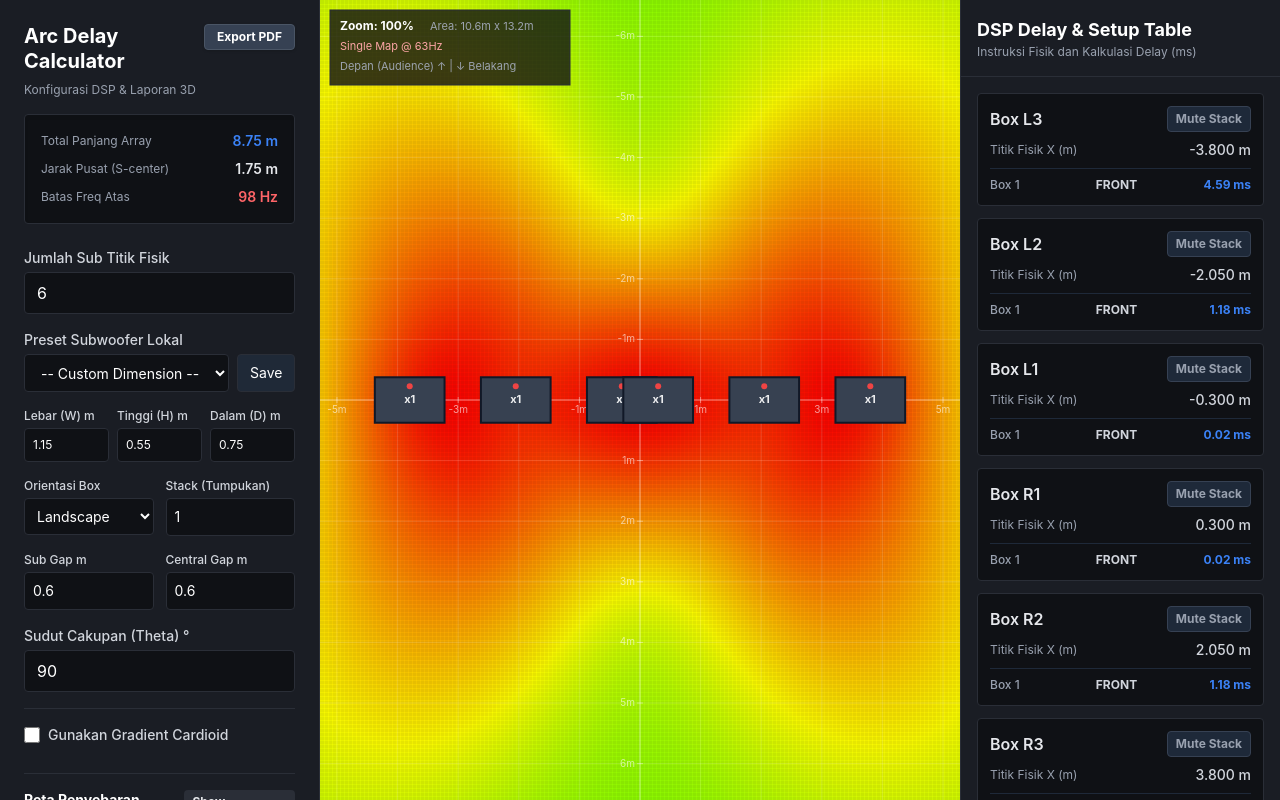
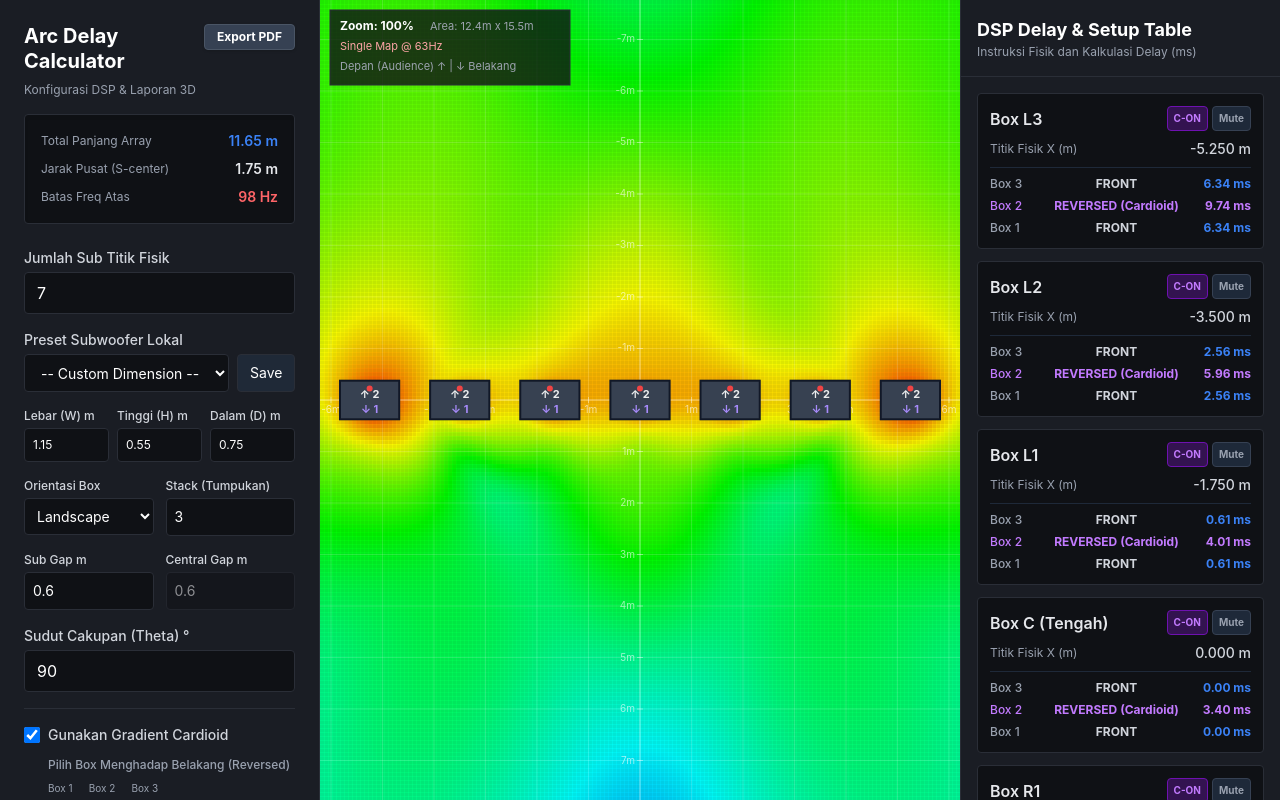
Before and after one commit to senasigit/arc-delay-calculator, a React (Vite) app: page / in a window 1280 px wide. Built offline with nearby package versions, Linux system fonts and the light colour scheme.

Commit message:
feat: phase 7 - per-position cardioid toggle

```diff
--- a/src/App.tsx
+++ b/src/App.tsx
@@ -7,13 +7,13 @@ import { calculateArcDelay } from './utils';
 
 function App() {
   const [settings, setSettings] = useState<SubwooferSettings>({
-    count: 6,
+    count: 7, // User want to test 7
     preset: 'Custom',
     orientation: 'Landscape',
     width: 1.15,
     height: 0.55,
     depth: 0.75,
-    stack: 1,
+    stack: 3, // Testing stack 3
     gap: 0.60,
     centralGap: 0.60,
     theta: 90,
@@ -22,9 +22,9 @@ function App() {
     bandwidth: 'Single',
     resolution: 'Medium',
     showHeatmap: true,
-    cardioid: false,
+    cardioid: true, // Auto enable to show feature
     cardioidDelay: 3.4,
-    cardioidReversedBoxes: [false, false, false, false], // Support up to stack 4 initially
+    cardioidReversedBoxes: [false, true, false, false], // Middle box reversed
   });
 
   const [reportInfo, setReportInfo] = useState<ReportInfo>({
@@ -35,6 +35,7 @@ function App() {
   });
 
   const [mutedPositions, setMutedPositions] = useState<Set<number>>(new Set());
+  const [disabledCardioidPositions, setDisabledCardioidPositions] = useState<Set<number>>(new Set());
 
   const handleToggleMute = (positionId: number) => {
     setMutedPositions(prev => {
@@ -45,9 +46,18 @@ function App() {
     });
   };
 
+  const handleToggleCardioid = (positionId: number) => {
+    setDisabledCardioidPositions(prev => {
+      const next = new Set(prev);
+      if (next.has(positionId)) next.delete(positionId);
+      else next.add(positionId);
+      return next;
+    });
+  };
+
   const { groups, stats } = useMemo(() => {
-    return calculateArcDelay(settings, mutedPositions);
-  }, [settings, mutedPositions]);
+    return calculateArcDelay(settings, mutedPositions, disabledCardioidPositions);
+  }, [settings, mutedPositions, disabledCardioidPositions]);
 
   return (
     <div className="flex w-screen h-screen overflow-hidden text-gray-200 bg-[#0a0c10] print:block print:h-auto print:bg-white print:text-black">
@@ -91,7 +101,9 @@ function App() {
           <div className="print:w-full print:h-auto print:border-none print:shadow-none h-full flex-shrink-0">
             <DataTable
               groups={groups}
+              cardioidEnabled={settings.cardioid}
               onToggleMute={handleToggleMute}
+              onToggleCardioid={handleToggleCardioid}
             />
           </div>
         </div>
--- a/src/components/DataTable.tsx
+++ b/src/components/DataTable.tsx
@@ -2,10 +2,12 @@ import type { BoxGroup } from '../types';
 
 interface DataTableProps {
   groups: BoxGroup[];
+  cardioidEnabled: boolean;
   onToggleMute: (positionId: number) => void;
+  onToggleCardioid: (positionId: number) => void;
 }
 
-export function DataTable({ groups, onToggleMute }: DataTableProps) {
+export function DataTable({ groups, cardioidEnabled, onToggleMute, onToggleCardioid }: DataTableProps) {
 
   return (
     <div className="w-80 h-full bg-dark-panel border-l border-dark-border flex flex-col overflow-y-auto">
@@ -23,12 +25,22 @@ export function DataTable({ groups, onToggleMute }: DataTableProps) {
             >
               <div className="flex justify-between items-center mb-2">
                 <span className="font-semibold text-gray-200 print:text-black">{group.label}</span>
-                <button
-                  onClick={() => onToggleMute(group.positionId)}
-                  className={`text-xs px-2 py-1 rounded font-bold border print:hidden ${group.muted ? 'bg-red-900/50 text-red-400 border-red-800 hover:bg-red-800' : 'bg-gray-800 text-gray-400 border-gray-700 hover:bg-gray-700'}`}
-                >
-                  {group.muted ? 'MUTED' : 'Mute Stack'}
-                </button>
+                <div className="flex space-x-1 print:hidden">
+                  {cardioidEnabled && (
+                    <button
+                      onClick={() => onToggleCardioid(group.positionId)}
+                      className={`text-[10px] px-1.5 py-1 rounded font-bold border ${group.cardioidDisabled ? 'bg-gray-800 text-gray-400 border-gray-700 hover:bg-gray-700' : 'bg-purple-900/50 text-purple-400 border-purple-800 hover:bg-purple-800'}`}
+                    >
+                      {group.cardioidDisabled ? 'C-OFF' : 'C-ON'}
+                    </button>
+                  )}
+                  <button
+                    onClick={() => onToggleMute(group.positionId)}
+                    className={`text-[10px] px-1.5 py-1 rounded font-bold border ${group.muted ? 'bg-red-900/50 text-red-400 border-red-800 hover:bg-red-800' : 'bg-gray-800 text-gray-400 border-gray-700 hover:bg-gray-700'}`}
+                  >
+                    {group.muted ? 'MUTED' : 'Mute'}
+                  </button>
+                </div>
                 {group.muted && <span className="hidden print:inline text-red-500 font-bold text-xs border border-red-500 px-1 rounded">MUTED</span>}
               </div>
 
--- a/src/components/Sidebar.tsx
+++ b/src/components/Sidebar.tsx
@@ -494,6 +494,7 @@ export function Sidebar({ settings, onChange, stats, reportInfo, onReportInfoCha
             />
             <input
               type="date"
+              title="Tanggal Acara"
               value={reportInfo.date}
               onChange={(e) => onReportInfoChange({...reportInfo, date: e.target.value})}
               className="bg-[#0f1115] border border-dark-border rounded px-3 py-2 text-white focus:outline-none focus:border-accent transition-colors text-sm"
--- a/src/types.ts
+++ b/src/types.ts
@@ -16,7 +16,7 @@ export interface SubwooferSettings {
   showHeatmap: boolean;
   cardioid: boolean;
   cardioidDelay: number;
-  cardioidReversedBoxes: boolean[]; // true = reversed/rear, index 0 = bottom box
+  cardioidReversedBoxes: boolean[];
 }
 
 export interface PhysicalBox {
@@ -36,6 +36,7 @@ export interface BoxGroup {
   virtualY: number;
   baseDelayMs: number;
   muted: boolean;
+  cardioidDisabled: boolean; // Menandakan apakah posisi ini mengabaikan pola cardioid
   boxes: PhysicalBox[];
 }
 
--- a/src/utils.ts
+++ b/src/utils.ts
@@ -1,6 +1,6 @@
 import type { SubwooferSettings, BoxGroup, PhysicalBox, ArrayStats } from './types';
 
-export function calculateArcDelay(settings: SubwooferSettings, mutedPositions: Set<number> = new Set()): { groups: BoxGroup[], stats: ArrayStats } {
+export function calculateArcDelay(settings: SubwooferSettings, mutedPositions: Set<number> = new Set(), disabledCardioidPositions: Set<number> = new Set()): { groups: BoxGroup[], stats: ArrayStats } {
   const { count, orientation, width, depth, gap, centralGap, theta, speedOfSound, cardioid, cardioidDelay, stack, cardioidReversedBoxes } = settings;
   const n = count;
 
@@ -72,11 +72,12 @@ export function calculateArcDelay(settings: SubwooferSettings, mutedPositions: S
     }
 
     const isMuted = mutedPositions.has(i);
+    const cardioidDisabled = disabledCardioidPositions.has(i);
     const physicalBoxes: PhysicalBox[] = [];
     const rearPhysicalY = orientation === 'Landscape' ? depth : width;
 
     for (let s = 0; s < stack; s++) {
-      const isRear = cardioid && cardioidReversedBoxes[s] === true;
+      const isRear = cardioid && !cardioidDisabled && cardioidReversedBoxes[s] === true;
       const boxZ = (s * settings.height) + (settings.height / 2); // Ketinggian titik pusat box dari lantai
       const boxY = isRear ? rearPhysicalY : 0;
 
@@ -98,6 +99,7 @@ export function calculateArcDelay(settings: SubwooferSettings, mutedPositions: S
       virtualY,
       baseDelayMs: delayMs,
       muted: isMuted,
+      cardioidDisabled,
       boxes: physicalBoxes
     });
   }
```
